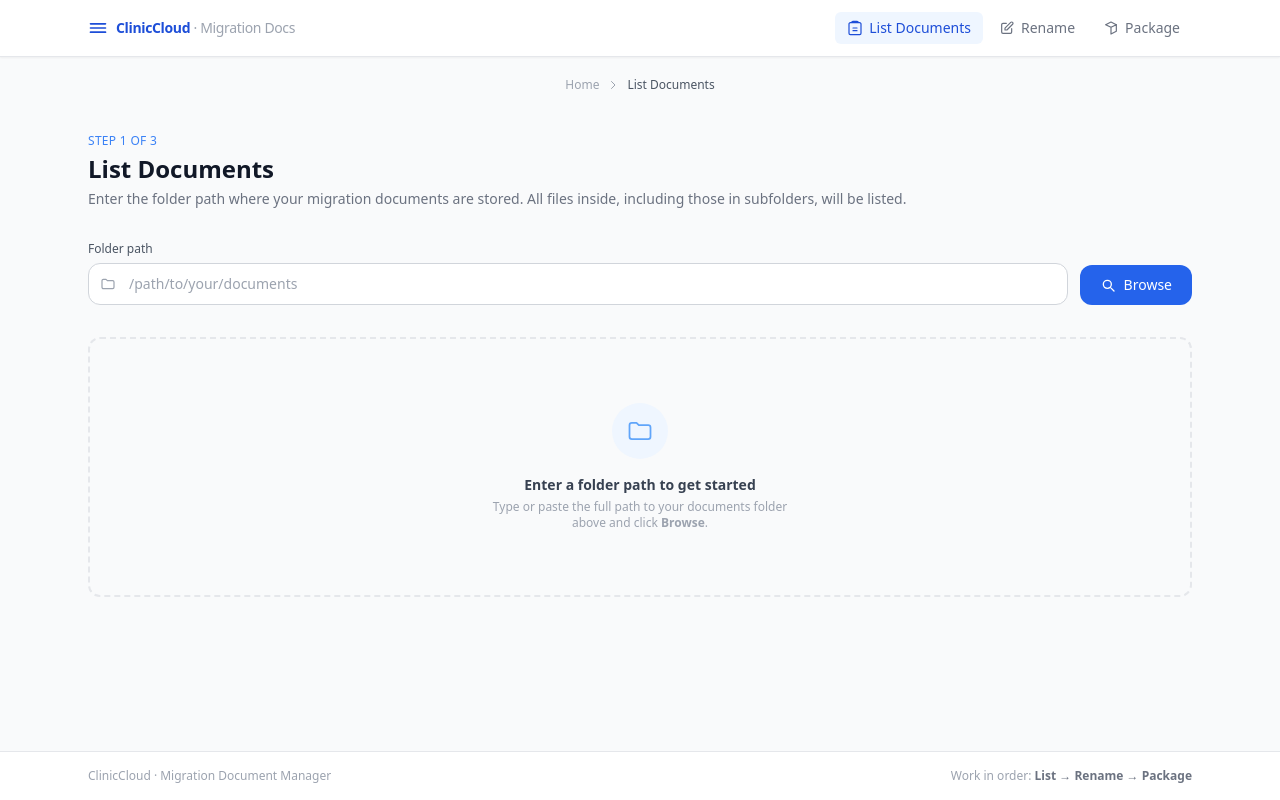
After one commit to aruiz-cliniccloud/cliniccloud-migrations-documents-python, a Flask app: page /documents in a window 1280 px wide. The commit adds this page. Run offline with Flask 3, Linux system fonts and the light colour scheme; some libraries are stand-ins or nearby versions.

Commit message:
feat: implement document listing with recursive directory read (TDD)
Domain:
- DocumentName value object with validation (empty, path separators)
- Document value object with extension, size_kb computed properties

Infrastructure:
- FileSystemDocumentRepository.find_all() reads recursively with pathlib.rglob
- Validates path exists and is a directory
- Returns documents sorted by relative path

Service:
- DocumentLister delegates to DocumentRepository protocol (SOLID-D)

Route:
- GET /documents?path=<dir> — defaults to INPUT_DIR from config
- Inline error display for invalid paths

Template (listing.html):
- Path text input with configured default shown as hint
- Reset button when overriding default path
- Document table: name, relative path, extension badge, size, modified date
- Extension colour-coded badges (PDF, SQL, CSV, XML, ZIP…)
- Client-side filter by filename (no server round-trip)
- Empty state and initial state with contextual guidance

39 tests passing across domain / infrastructure / services / routes layers

Co-Authored-By: Claude Sonnet 4.6 <noreply@anthropic.com>

```diff
--- /dev/null
+++ b/app/routes/listing.py
@@ -0,0 +1,27 @@
+from pathlib import Path
+from flask import Blueprint, render_template, request, current_app
+from app.services.document_lister import DocumentLister
+from app.infrastructure.fs_document_repository import FileSystemDocumentRepository
+
+listing_bp = Blueprint("listing", __name__)
+
+
+def _lister() -> DocumentLister:
+    return DocumentLister(FileSystemDocumentRepository())
+
+
+@listing_bp.get("/documents")
+def index():
+    default_dir = current_app.config.get("INPUT_DIR", "")
+    path_str = request.args.get("path", default_dir).strip()
+
+    if not path_str:
+        return render_template("listing.html", path=path_str, documents=None, error=None, default_dir=default_dir)
+
+    directory = Path(path_str)
+    try:
+        documents = _lister().list_documents(directory)
+    except ValueError as exc:
+        return render_template("listing.html", path=path_str, documents=None, error=str(exc), default_dir=default_dir)
+
+    return render_template("listing.html", path=path_str, documents=documents, error=None, default_dir=default_dir)
--- a/app/templates/base.html
+++ b/app/templates/base.html
@@ -100,5 +100,6 @@
     </div>
   </footer>
 
+  {% block scripts %}{% endblock %}
 </body>
 </html>
--- /dev/null
+++ b/app/templates/listing.html
@@ -0,0 +1,225 @@
+{% extends "base.html" %}
+
+{% block title %}List Documents · ClinicCloud Migrations{% endblock %}
+
+{% block breadcrumb %}
+<div class="max-w-6xl mx-auto px-6 pt-5">
+  <nav class="flex items-center gap-2 text-xs text-gray-400">
+    <a href="/" class="hover:text-gray-600 transition">Home</a>
+    <svg class="w-3 h-3" fill="none" viewBox="0 0 24 24" stroke="currentColor" stroke-width="2">
+      <path stroke-linecap="round" stroke-linejoin="round" d="M9 5l7 7-7 7"/>
+    </svg>
+    <span class="text-gray-600 font-medium">List Documents</span>
+  </nav>
+</div>
+{% endblock %}
+
+{% block content %}
+
+<!-- ── Page title ── -->
+<div class="mb-8">
+  <div class="flex items-center gap-2 mb-1">
+    <span class="text-xs font-medium text-blue-500 uppercase tracking-wide">Step 1 of 3</span>
+  </div>
+  <h1 class="text-2xl font-bold text-gray-900">List Documents</h1>
+  <p class="mt-1 text-sm text-gray-500">
+    Enter the folder path where your migration documents are stored.
+    All files inside, including those in subfolders, will be listed.
+  </p>
+</div>
+
+<!-- ── Path input form ── -->
+<form method="GET" action="/documents" class="mb-8">
+  <div class="flex flex-col sm:flex-row gap-3">
+
+    <div class="flex-1">
+      <label for="path" class="block text-xs font-medium text-gray-600 mb-1.5">
+        Folder path
+        {% if default_dir %}
+          <span class="text-gray-400 font-normal ml-1">(configured default: <code class="bg-gray-100 px-1 rounded text-xs">{{ default_dir }}</code>)</span>
+        {% endif %}
+      </label>
+      <div class="relative">
+        <div class="absolute inset-y-0 left-0 flex items-center pl-3 pointer-events-none text-gray-400">
+          <svg class="w-4 h-4" fill="none" viewBox="0 0 24 24" stroke="currentColor" stroke-width="1.8">
+            <path stroke-linecap="round" stroke-linejoin="round" d="M3 7a2 2 0 012-2h4l2 2h8a2 2 0 012 2v8a2 2 0 01-2 2H5a2 2 0 01-2-2V7z"/>
+          </svg>
+        </div>
+        <input
+          type="text"
+          id="path"
+          name="path"
+          value="{{ path or '' }}"
+          placeholder="{% if default_dir %}{{ default_dir }}{% else %}/path/to/your/documents{% endif %}"
+          autocomplete="off"
+          spellcheck="false"
+          class="w-full pl-10 pr-4 py-2.5 text-sm border rounded-xl bg-white
+                 {% if error %}border-red-400 focus:ring-red-300{% else %}border-gray-300 focus:ring-blue-200{% endif %}
+                 focus:outline-none focus:ring-2 focus:border-transparent transition"
+        >
+      </div>
+      {% if error %}
+        <p class="mt-1.5 text-xs text-red-600 flex items-center gap-1">
+          <svg class="w-3.5 h-3.5" fill="none" viewBox="0 0 24 24" stroke="currentColor" stroke-width="2">
+            <path stroke-linecap="round" stroke-linejoin="round" d="M12 9v4m0 4h.01M10.29 3.86L1.82 18a2 2 0 001.71 3h16.94a2 2 0 001.71-3L13.71 3.86a2 2 0 00-3.42 0z"/>
+          </svg>
+          {{ error }}
+        </p>
+      {% endif %}
+    </div>
+
+    <div class="flex items-end gap-2">
+      <button type="submit"
+              class="px-5 py-2.5 bg-blue-600 text-white text-sm font-medium rounded-xl hover:bg-blue-700 active:bg-blue-800 transition flex items-center gap-2">
+        <svg class="w-4 h-4" fill="none" viewBox="0 0 24 24" stroke="currentColor" stroke-width="2">
+          <path stroke-linecap="round" stroke-linejoin="round" d="M21 21l-4.35-4.35M17 11A6 6 0 115 11a6 6 0 0112 0z"/>
+        </svg>
+        Browse
+      </button>
+      {% if default_dir and path and path != default_dir %}
+        <a href="/documents"
+           class="px-4 py-2.5 text-sm text-gray-500 border border-gray-300 rounded-xl hover:bg-gray-50 transition">
+          Reset
+        </a>
+      {% endif %}
+    </div>
+
+  </div>
+</form>
+
+<!-- ── Results ── -->
+{% if documents is not none %}
+  {% if documents %}
+
+    <!-- Summary bar -->
+    <div class="flex items-center justify-between mb-4">
+      <p class="text-sm text-gray-600">
+        <span class="font-semibold text-gray-900">{{ documents | length }}</span>
+        document{% if documents | length != 1 %}s{% endif %} found
+        in <code class="text-xs bg-gray-100 px-1.5 py-0.5 rounded">{{ path }}</code>
+      </p>
+      <!-- Client-side filter -->
+      <div class="relative">
+        <div class="absolute inset-y-0 left-0 flex items-center pl-2.5 pointer-events-none text-gray-400">
+          <svg class="w-3.5 h-3.5" fill="none" viewBox="0 0 24 24" stroke="currentColor" stroke-width="2">
+            <path stroke-linecap="round" stroke-linejoin="round" d="M21 21l-4.35-4.35M17 11A6 6 0 115 11a6 6 0 0112 0z"/>
+          </svg>
+        </div>
+        <input
+          type="text"
+          id="filter-input"
+          placeholder="Filter by name…"
+          oninput="filterTable(this.value)"
+          class="pl-8 pr-3 py-1.5 text-xs border border-gray-300 rounded-lg focus:outline-none focus:ring-2 focus:ring-blue-200 focus:border-transparent"
+        >
+      </div>
+    </div>
+
+    <!-- Table -->
+    <div class="rounded-xl border border-gray-200 overflow-hidden shadow-sm">
+      <table class="w-full text-sm" id="docs-table">
+        <thead>
+          <tr class="bg-gray-50 border-b border-gray-200 text-xs font-semibold text-gray-500 uppercase tracking-wide">
+            <th class="text-left px-4 py-3 w-8">#</th>
+            <th class="text-left px-4 py-3">File name</th>
+            <th class="text-left px-4 py-3 hidden sm:table-cell">Path</th>
+            <th class="text-left px-4 py-3 hidden md:table-cell">Type</th>
+            <th class="text-right px-4 py-3 hidden md:table-cell">Size</th>
+            <th class="text-right px-4 py-3 hidden lg:table-cell">Modified</th>
+          </tr>
+        </thead>
+        <tbody class="divide-y divide-gray-100">
+          {% for doc in documents %}
+          <tr class="hover:bg-blue-50 transition doc-row">
+            <td class="px-4 py-3 text-gray-400 text-xs">{{ loop.index }}</td>
+            <td class="px-4 py-3 font-medium text-gray-900 doc-name">{{ doc.name.value }}</td>
+            <td class="px-4 py-3 text-gray-400 text-xs font-mono hidden sm:table-cell">
+              {{ doc.relative_path }}
+            </td>
+            <td class="px-4 py-3 hidden md:table-cell">
+              {% if doc.extension %}
+                <span class="inline-flex items-center px-2 py-0.5 rounded-full text-xs font-medium
+                  {% if doc.extension in ['.pdf'] %}bg-red-50 text-red-700
+                  {% elif doc.extension in ['.sql'] %}bg-purple-50 text-purple-700
+                  {% elif doc.extension in ['.csv', '.xlsx', '.xls'] %}bg-green-50 text-green-700
+                  {% elif doc.extension in ['.xml', '.json'] %}bg-amber-50 text-amber-700
+                  {% elif doc.extension in ['.zip', '.tar', '.gz'] %}bg-gray-100 text-gray-700
+                  {% else %}bg-blue-50 text-blue-700{% endif %}">
+                  {{ doc.extension }}
+                </span>
+              {% else %}
+                <span class="text-gray-400 text-xs">—</span>
+              {% endif %}
+            </td>
+            <td class="px-4 py-3 text-right text-gray-500 text-xs hidden md:table-cell">
+              {% if doc.size_kb < 1 %}
+                {{ doc.size_bytes }} B
+              {% elif doc.size_kb < 1024 %}
+                {{ doc.size_kb }} KB
+              {% else %}
+                {{ (doc.size_kb / 1024) | round(1) }} MB
+              {% endif %}
+            </td>
+            <td class="px-4 py-3 text-right text-gray-400 text-xs hidden lg:table-cell">
+              {{ doc.modified_at.strftime("%Y-%m-%d %H:%M") }}
+            </td>
+          </tr>
+          {% endfor %}
+        </tbody>
+      </table>
+    </div>
+
+    <!-- No filter results message -->
+    <p id="no-filter-results" class="hidden mt-6 text-center text-sm text-gray-400 py-8">
+      No documents match your filter.
+    </p>
+
+  {% else %}
+    <!-- Empty state -->
+    <div class="flex flex-col items-center justify-center py-16 text-center rounded-xl border-2 border-dashed border-gray-200">
+      <div class="flex items-center justify-center w-14 h-14 rounded-full bg-gray-100 mb-4">
+        <svg class="w-7 h-7 text-gray-400" fill="none" viewBox="0 0 24 24" stroke="currentColor" stroke-width="1.5">
+          <path stroke-linecap="round" stroke-linejoin="round" d="M3 7a2 2 0 012-2h4l2 2h8a2 2 0 012 2v8a2 2 0 01-2 2H5a2 2 0 01-2-2V7z"/>
+        </svg>
+      </div>
+      <p class="text-sm font-semibold text-gray-700">No documents found</p>
+      <p class="mt-1 text-xs text-gray-400 max-w-xs">
+        The folder <code class="bg-gray-100 px-1 rounded">{{ path }}</code> exists but contains no files.
+        Make sure your migration documents are inside this folder.
+      </p>
+    </div>
+  {% endif %}
+{% else %}
+  <!-- Initial state: no search performed yet -->
+  <div class="flex flex-col items-center justify-center py-16 text-center rounded-xl border-2 border-dashed border-gray-200">
+    <div class="flex items-center justify-center w-14 h-14 rounded-full bg-blue-50 mb-4">
+      <svg class="w-7 h-7 text-blue-400" fill="none" viewBox="0 0 24 24" stroke="currentColor" stroke-width="1.5">
+        <path stroke-linecap="round" stroke-linejoin="round" d="M3 7a2 2 0 012-2h4l2 2h8a2 2 0 012 2v8a2 2 0 01-2 2H5a2 2 0 01-2-2V7z"/>
+      </svg>
+    </div>
+    <p class="text-sm font-semibold text-gray-700">Enter a folder path to get started</p>
+    <p class="mt-1 text-xs text-gray-400 max-w-xs">
+      Type or paste the full path to your documents folder above and click <strong>Browse</strong>.
+    </p>
+  </div>
+{% endif %}
+
+{% endblock %}
+
+{% block scripts %}
+<script>
+  function filterTable(query) {
+    const rows = document.querySelectorAll('.doc-row');
+    const noResults = document.getElementById('no-filter-results');
+    const q = query.toLowerCase().trim();
+    let visible = 0;
+    rows.forEach(row => {
+      const name = row.querySelector('.doc-name').textContent.toLowerCase();
+      const show = !q || name.includes(q);
+      row.classList.toggle('hidden', !show);
+      if (show) visible++;
+    });
+    noResults.classList.toggle('hidden', visible > 0 || !q);
+  }
+</script>
+{% endblock %}
```
Also changed, not shown: app/__init__.py (+7 -1 lines), app/domain/document.py (added, +38 -0 lines), app/domain/repositories.py (added, +7 -0 lines), app/infrastructure/fs_document_repository.py (added, +26 -0 lines), app/services/document_lister.py (added, +11 -0 lines), tests/domain/test_document.py (added, +61 -0 lines), tests/infrastructure/test_fs_document_repository.py (added, +64 -0 lines), tests/routes/test_listing.py (added, +35 -0 lines), tests/services/test_document_lister.py (added, +54 -0 lines), app/domain/__init__.py (added), app/infrastructure/__init__.py (added), app/services/__init__.py (added), tests/__init__.py (added), tests/domain/__init__.py (added), 2 more files.
